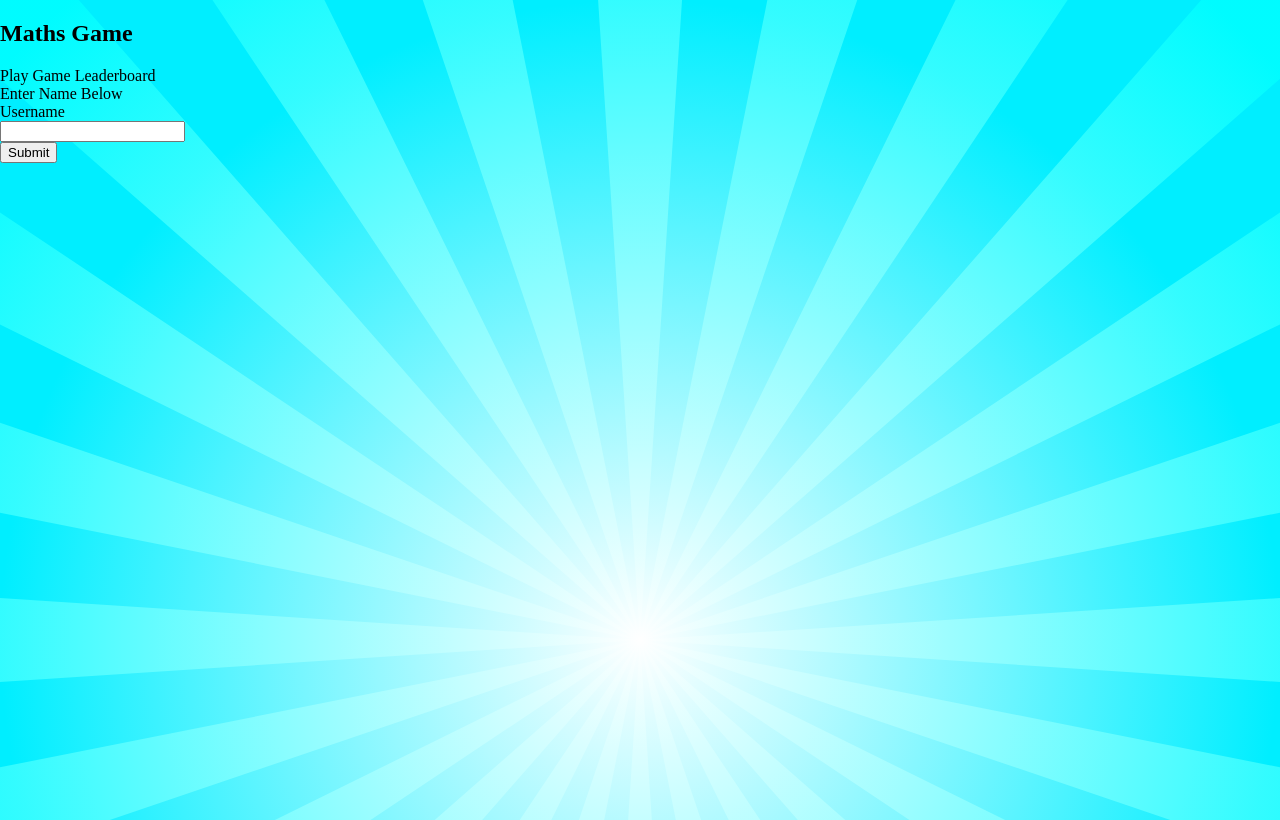
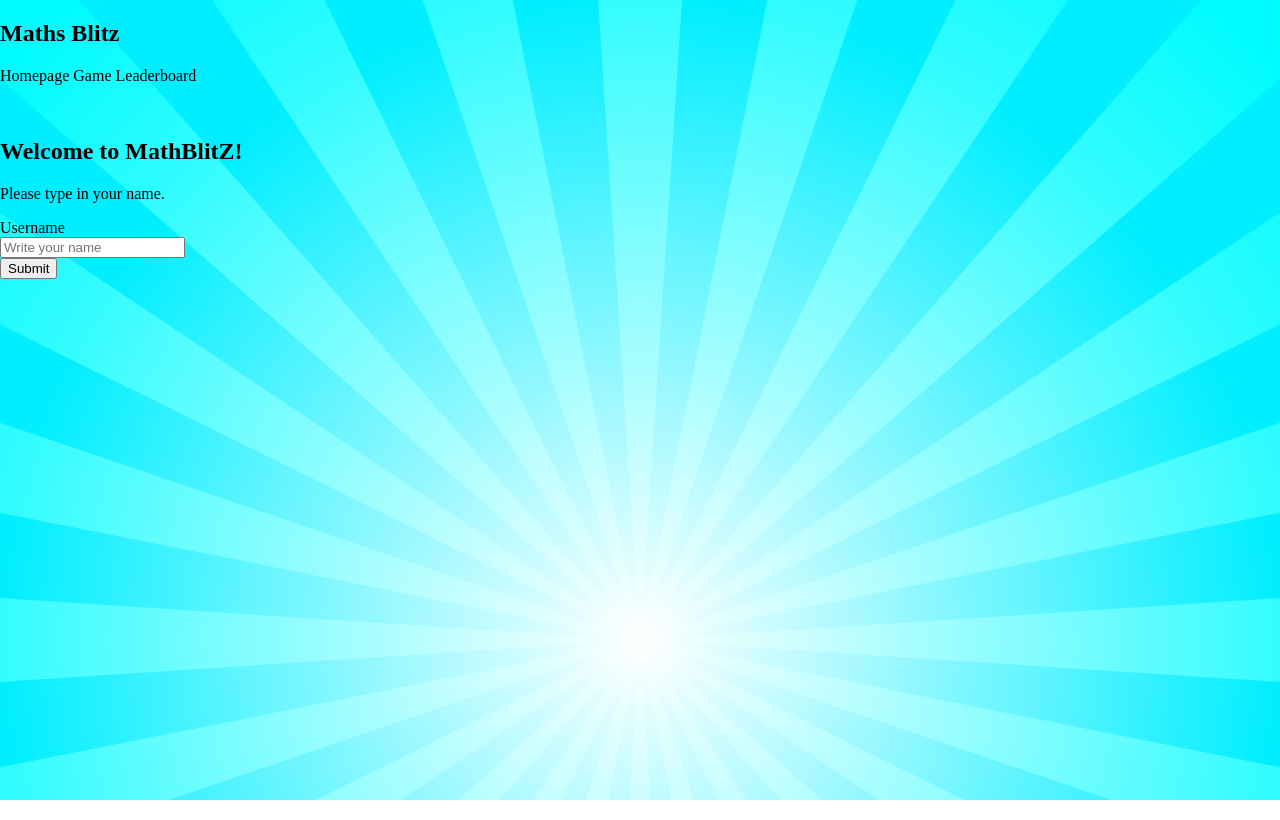
Before and after one commit to PDXMapGamer/Maths-Game-Collaboration, a website built with Vite: page client/index.html in a window 1280 px wide. Built offline with nearby package versions, Linux system fonts and the light colour scheme.

Commit message:
added nav bar and body grid

```diff
--- a/client/index.html
+++ b/client/index.html
@@ -8,40 +8,34 @@
     <script type="module" src="./main.js" defer></script>
     <title>Maths game</title>
   </head>
-  <body>
+  <!-- made a static navigation bar to stay on page throughout game - Anu -->
+  <nav>
+    <div id="game-logo"><h1>Maths Blitz</h1></div>
+    <a id="home-link">Homepage</a>
+    <a id="games-link">Game</a>
+    <a id="leaderboard-link">Leaderboard</a>
+  </nav>
+  <body id="body-grid-container">
+    <!-- index-section will be the first section the user sees before being taken to middle-section after clicking submit -Anu  -->
     <section id="index-section">
       <div id="userEmoji"></div>
-      <h1>
+      <h2>
         <!-- Welcome slogan -->
-        Maths Game
-      </h1>
-      <div class="playButton">
-        <!--Adding in the play button to take the individual to the next page - Sam and Anu - 24/09/24 1409  -->
-        <a id="home-games-link">Play Game</a>
-        <a id="home-leaderboard-link">Leaderboard</a>
-      </div>
-
-      <div>
-        Enter Name Below
-        <!-- Container for usergenerated name/emoji -Sam and Anu - 24/09/24 1413 -->
-        <!-- js imports a random emoji from api also places it in the class id emojiGames which saves to local storage which then can be used in the datatbase for the leaderboard -->
-        <!-- input username on the form when play game is pressed emjoigames pulls that infomration as well as saving to local storage -->
-        <!-- working thgrough which soloution is better since they require diffrent things username requires a form whicle emoji requires JS haveing worked through we picked emoji due to using an API and thinking abot it being kid friendly which are goals on the project. Since emoji is unicode we can add a generic list of names later as well which adds to a safety element.Looking at using the animal and emjoi catergory which allows us to retirve us from certain categorys.  Sam and Anu  24/09/24 1437 -->
-      </div>
-
-      <!-- <form method="POST" id="name-form">
-    <label for="user-name">Username:</label>
-    <input type="text" id="user-name" name="user-name" placeholder="Write your name" required>
-    <br>
-    <input type="submit" id="submit-name" value="submit"></input>
-     </form> -->
-      <!-- musa added the submit butten 25/09/2024 10:30 -->
-
-      <form id="usernameForm" method="POST">
+        Welcome to MathBlitZ!
+      </h2>
+      <!-- had intial idea to use emoji (generated from an api and randomly assigned) instead of username but decided due to time to have the user input a name. initially discussed -Sam and Anu - 24/09/24 1413-->
+      <p> Please type in your name.</p>
+      <form id="usernameForm" method="POST"></form>
         <!-- action="server.js" method="POST" -->
         <label for="username">Username</label><br />
-        <input type="text" id="username" name="username" palceholder="Write your name" /><br />
+        <input
+          type="text"
+          id="username"
+          name="username"
+          placeholder="Write your name"
+        /><br />
         <button type="submit" id="submitButton">Submit</button>
+        <!-- musa added the submit butten 25/09/2024 10:30 -->
       </form>
     </section>
     <section id="games-section" class="hidden">
@@ -55,12 +49,16 @@
         <button id="randomSelector">+-x÷</button>
         <!-- Maybe have the random button say "All of them!" -->
       </section>
+      <!-- <div class="playButton"></div>
+        <Adding in the play button to take the individual to the next page - Sam and Anu - 24/09/24 1409 removed this as all pages now collated into one -->
+        <!-- <a id="home-games-link">Play Game</a>
+      </div> -->
+      <!-- this is the where user will be taken after pressing the submit button on the form -Anu -->
       <section id="middle-section">
-        <!-- Pull emoji from api -https://emoji-api.com/- needs to be done through JS - Sam and Anu - 24/09/24 1439 -->
-        <section id="links-section">
+        <!-- <section id="links-section">
           <a id="games-home-link">Home</a>
           <a id="games-leaderboard-link">Leaderboard</a>
-        </section>
+        </section> -->
         <section id="start-score-section">
           <div id="userEmoji"></div>
           <button id="startButton">START</button>
@@ -83,10 +81,6 @@
     </section>
     <section id="leaderboard-section" class="hidden">
       <h1>Leaderboard</h1>
-      <div>
-        <a id="leaderboard-home-link">Homepage</a>
-        <a id="leaderboard-games-link">Play Game</a>
-      </div>
     </section>
   </body>
 </html>
--- a/client/main.js
+++ b/client/main.js
@@ -3,17 +3,24 @@ console.log(`Hello`); //checking everything is linked.
 const homePage = document.getElementById("index-section");
 const gamesPage = document.getElementById("games-section");
 const leaderboardPage = document.getElementById("leaderboard-section");
-document.getElementById("home-games-link").addEventListener("click", loadGamesSection);
-document.getElementById("leaderboard-games-link").addEventListener("click", loadGamesSection);
-document.getElementById("games-home-link").addEventListener("click", loadHomeSection);
-document.getElementById("leaderboard-home-link").addEventListener("click", loadHomeSection);
-document.getElementById("home-leaderboard-link").addEventListener("click", loadLeaderboardSection);
-document.getElementById("games-leaderboard-link").addEventListener("click", loadLeaderboardSection);
+// removed some links as only using a nav bar for ease of styling and use -Anu
+document
+  .getElementById("games-link")
+  .addEventListener("click", loadGamesSection);
+// document.getElementById("leaderboard-games-link").addEventListener("click", loadGamesSection);
+document.getElementById("home-link").addEventListener("click", loadHomeSection);
+// document.getElementById("leaderboard-home-link").addEventListener("click", loadHomeSection);
+document
+  .getElementById("leaderboard-link")
+  .addEventListener("click", loadLeaderboardSection);
+// document.getElementById("games-leaderboard-link").addEventListener("click", loadLeaderboardSection);
 const timerContainer = document.getElementById("timerContainer");
 const startButton = document.getElementById("startButton");
 startButton.addEventListener("click", timerEventHandler);
 startButton.addEventListener("click", timeCounterEventHandler);
-document.getElementById("usernameForm").addEventListener("submit", async (event) => {
+document
+  .getElementById("usernameForm")
+  .addEventListener("submit", async (event) => {
     event.preventDefault();
     let user_name = document.getElementById(`username`).value;
     console.log(user_name);
@@ -31,7 +38,8 @@ document.getElementById("usernameForm").addEventListener("submit", async (event)
       document.getElementById("userEmoji").textContent = user_name;
     } catch (error) {
       console.error("fail to fetch username", error);
-    document.getElementById("userEmoji").textContent = "error cannot find username";
+      document.getElementById("userEmoji").textContent =
+        "error cannot find username";
     }
   });
 //adding event listners
@@ -86,15 +94,15 @@ function timeCounterEventHandler() {
     } //had to add an if function for the alert Sam 25/09/24 1000. Still not resrting when I press the button so will have another think of how I want to achive this Sam 25/09/24 1014. Took out alert since it was janky will link sperately Sam 25/09/24 1019 Added the alert back in had to use setTimeout function to make it appear after and less janky. Sam 25/09/25 1031
   }, 1000);
 }
-
+//changed all visible display blocks to block as grid was messing with the layout for now
 function loadHomeSection() {
-  homePage.style.display = "block"; //! Change this to whatever display style you choose to style leaderboard page with
+  homePage.style.display = "block"; //! Change this to whatever display style you choose to style home page with
   gamesPage.style.display = "none";
   leaderboardPage.display = "none";
 }
 function loadGamesSection() {
   homePage.style.display = "none";
-  gamesPage.style.display = "grid";
+  gamesPage.style.display = "block";
   leaderboardPage.display = "none";
 }
 function loadLeaderboardSection() {
--- a/client/style.css
+++ b/client/style.css
@@ -11,6 +11,14 @@ body {
   width: 100vw;
   height: 100vh;
 }
+#body-grid-container {
+  display: grid;
+  grid-template-columns: 1fr;
+  grid-template-rows: 0.2fr 1fr 0.2fr;
+  grid-column-gap: 0px;
+  grid-row-gap: 5px;
+}
+
 a:hover {
   cursor: pointer;
 }
```
Lines whose indentation alone changed are shown as unchanged.
